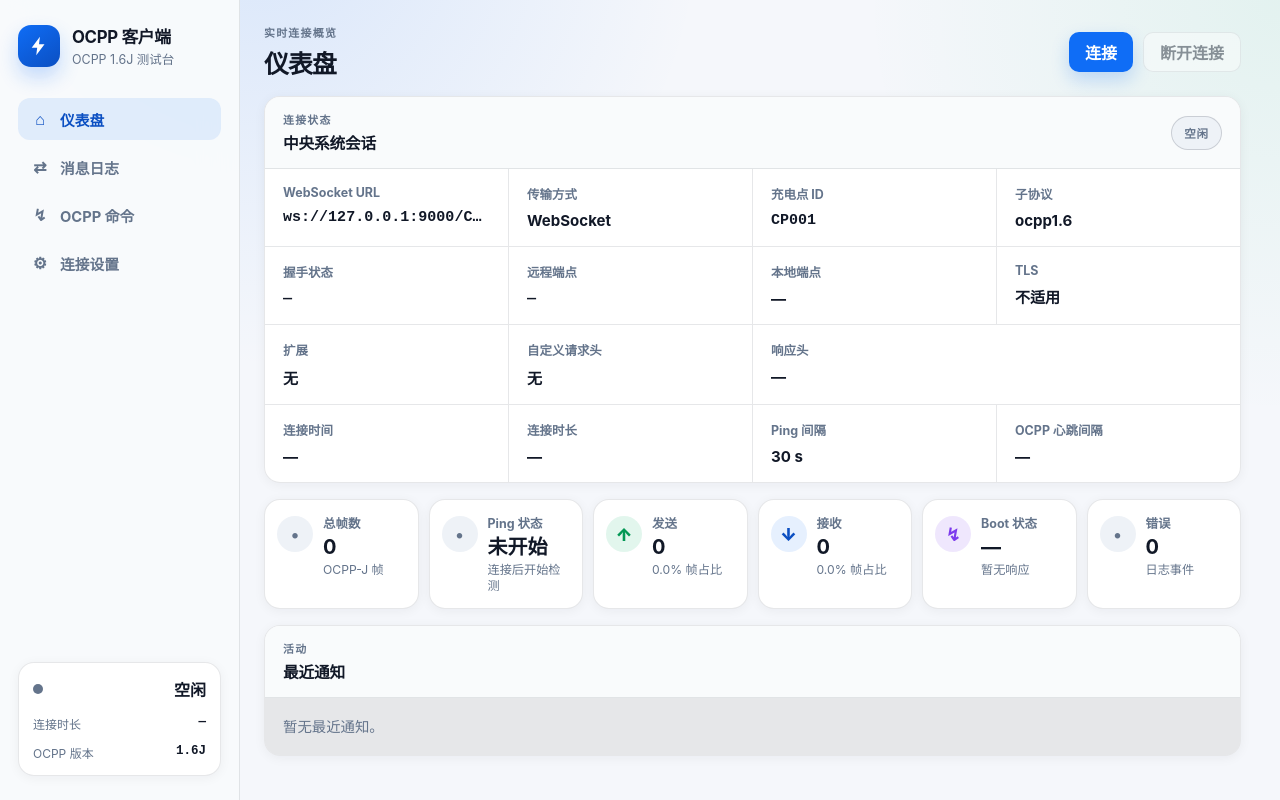
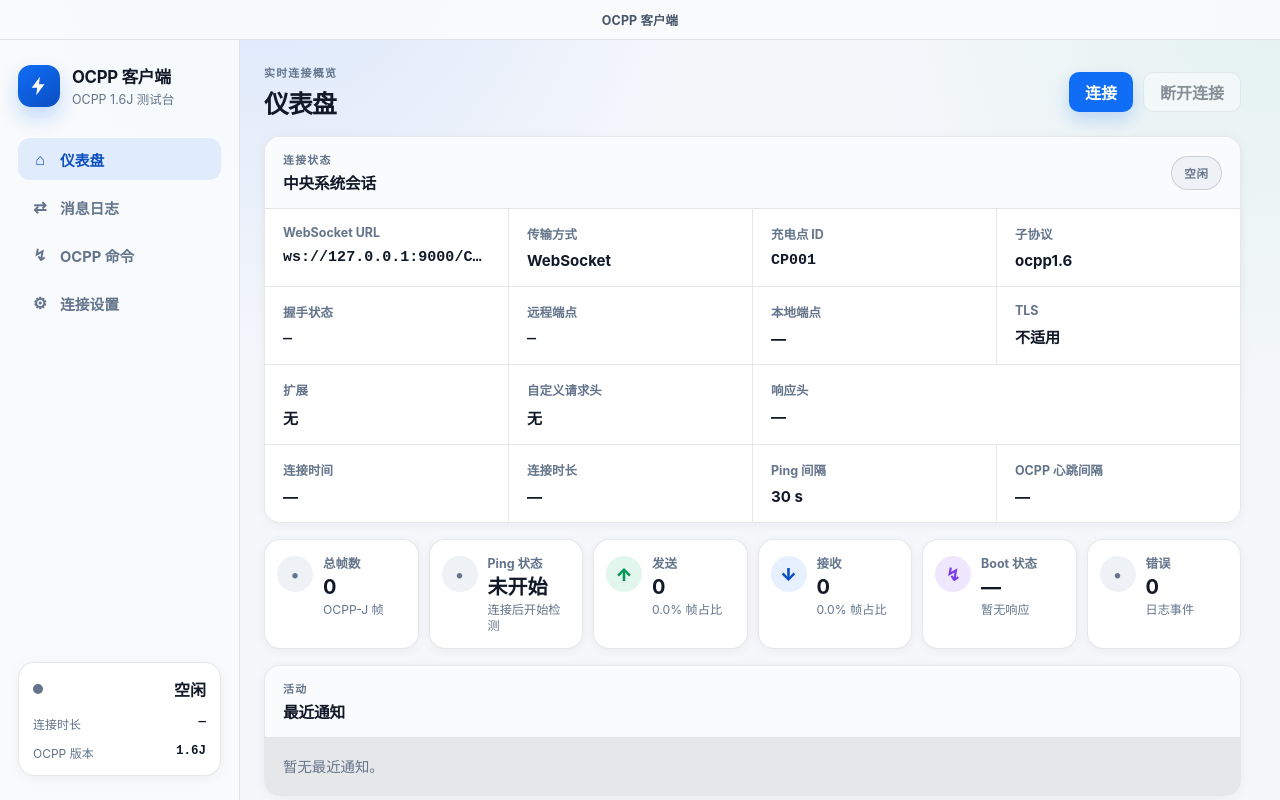
Before and after one commit to ForbiddenR/oclient, a website built with Vite: page src/renderer/index.html in a window 1280 px wide. Built offline with nearby package versions, Linux system fonts and the light colour scheme.

Commit message:
fix the ui

```diff
--- a/src/renderer/app.ts
+++ b/src/renderer/app.ts
@@ -156,7 +156,7 @@ export function createApp(root: HTMLElement): void {
 
     elements.routeTitle.textContent = metadata.title;
     elements.routeEyebrow.textContent = metadata.eyebrow;
-    document.title = metadata.title + ' · OCPP 客户端';
+    document.title = 'OCPP 客户端';
     pageScroller.dataset.currentRoute = route;
 
     root.querySelectorAll<HTMLElement>('[data-route-section]').forEach((section) => {
@@ -485,6 +485,9 @@ export function createApp(root: HTMLElement): void {
 
 function buildAppMarkup(): string {
   return `
+    <header class="app-titlebar">
+      <div class="app-titlebar-title">OCPP 客户端</div>
+    </header>
     <section class="app-shell" aria-label="OCPP 客户端仪表盘">
       <aside class="rail" aria-label="应用导航">
         <div class="rail-brand">
--- a/src/renderer/index.html
+++ b/src/renderer/index.html
@@ -7,7 +7,7 @@
       content="default-src 'self'; script-src 'self'; style-src 'self' 'unsafe-inline'; img-src 'self' data:; connect-src 'self' http://127.0.0.1:5173 ws://127.0.0.1:5173; font-src 'self'; base-uri 'none'; form-action 'none'; object-src 'none'"
     />
     <meta name="viewport" content="width=device-width, initial-scale=1.0" />
-    <title>OCPP Bench</title>
+    <title>OCPP 客户端</title>
   </head>
   <body>
     <main id="app"></main>
--- a/src/renderer/styles.css
+++ b/src/renderer/styles.css
@@ -23,6 +23,7 @@
   --red-soft: rgba(240, 68, 56, 0.12);
   --radius: 16px;
   --radius-sm: 10px;
+  --titlebar-height: 40px;
   --shadow: 0 16px 42px rgba(15, 23, 42, 0.08);
   --shadow-sm: 0 2px 12px rgba(15, 23, 42, 0.05);
   font-family: Inter, ui-sans-serif, system-ui, -apple-system, BlinkMacSystemFont, "Segoe UI", sans-serif;
@@ -55,6 +56,9 @@ body {
 
 #app {
   height: 100%;
+  display: grid;
+  grid-template-rows: var(--titlebar-height) minmax(0, 1fr);
+  min-height: 0;
 }
 
 button,
@@ -88,6 +92,31 @@ p {
 }
 
 /* App shell */
+.app-titlebar {
+  position: relative;
+  z-index: 30;
+  display: grid;
+  place-items: center;
+  height: var(--titlebar-height);
+  padding-right: calc(100% - env(titlebar-area-x, 0px) - env(titlebar-area-width, 100%));
+  border-bottom: 1px solid var(--line);
+  background: rgba(248, 250, 252, 0.98);
+  color: var(--text);
+  user-select: none;
+  -webkit-app-region: drag;
+}
+
+.app-titlebar-title {
+  max-width: 60%;
+  overflow: hidden;
+  color: #475569;
+  font-size: 0.78rem;
+  font-weight: 700;
+  letter-spacing: 0.01em;
+  text-overflow: ellipsis;
+  white-space: nowrap;
+}
+
 .app-shell {
   height: 100%;
   width: 100%;
@@ -100,12 +129,12 @@ p {
 
 .rail {
   position: fixed;
-  inset: 0 auto 0 0;
+  inset: var(--titlebar-height) auto 0 0;
   z-index: 10;
   display: flex;
   flex-direction: column;
   width: 240px;
-  height: 100vh;
+  height: auto;
   min-height: 0;
   overflow: hidden;
   padding: 24px 18px;
@@ -276,6 +305,10 @@ p {
   align-items: center;
   gap: 20px;
   margin-bottom: 16px;
+}
+
+.dashboard:not([data-current-route="dashboard"]) .dashboard-topbar {
+  display: none;
 }
 
 .dashboard-topbar h2 {
```
Also changed, not shown: src/main/index.ts (+16 -2 lines).
